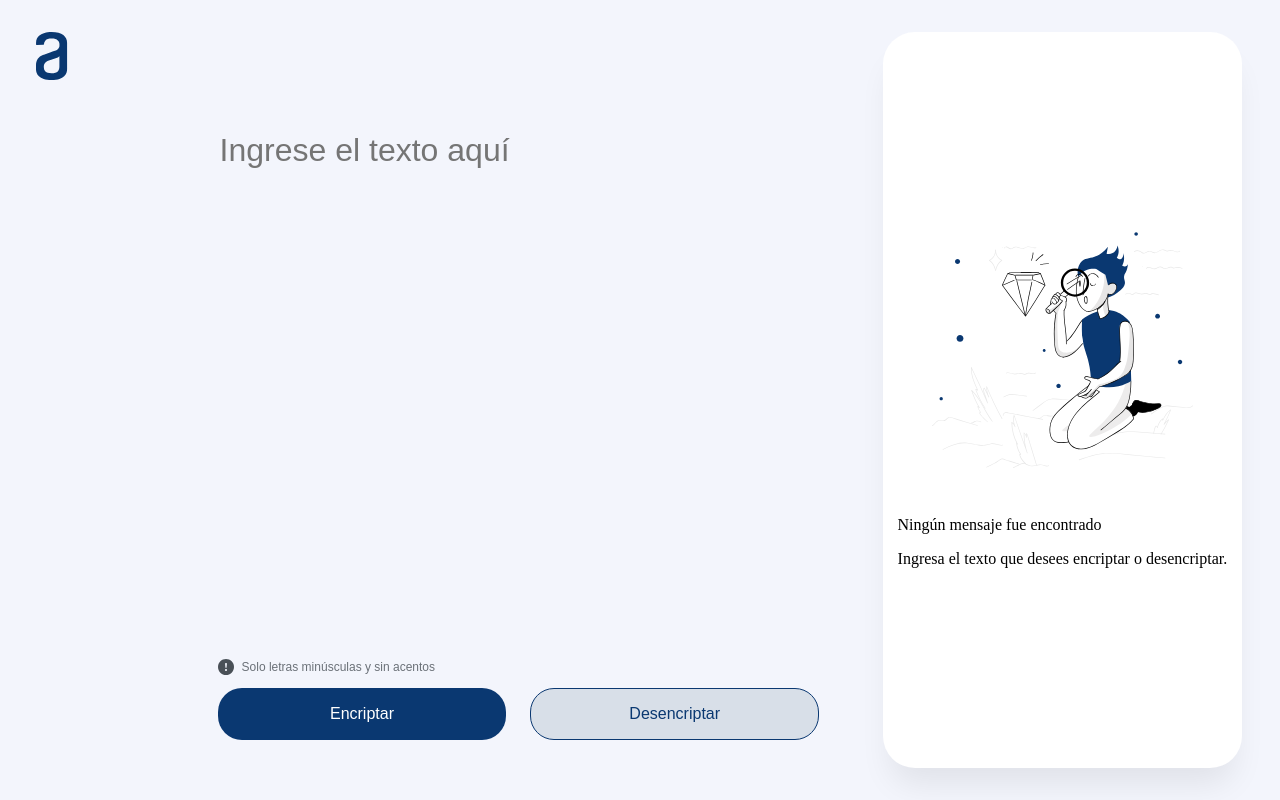
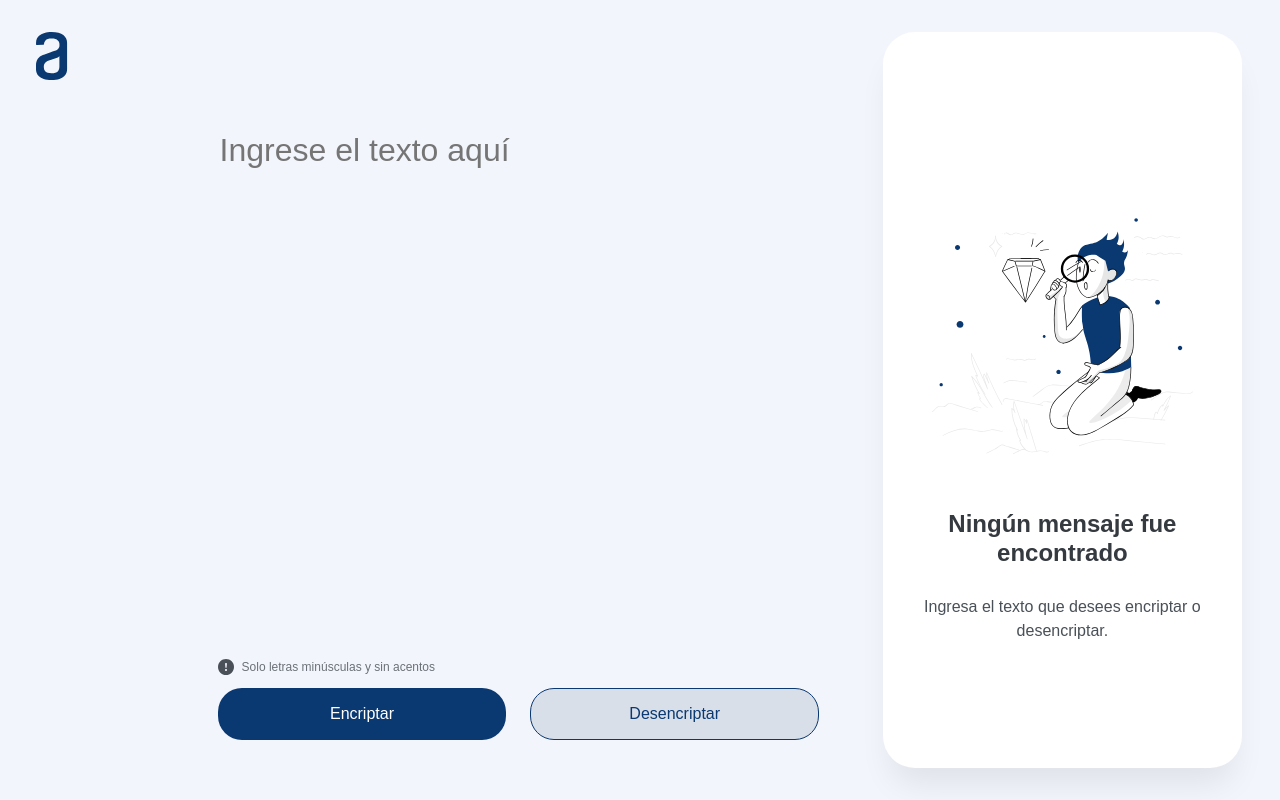
Before and after one commit to JavierGonzalez0211/encriptador, a plain HTML site: page index.html in a window 1280 px wide. Drawn offline with Linux system fonts and the light colour scheme.

Commit message:
first layout finished

```diff
--- a/css/index.css
+++ b/css/index.css
@@ -137,11 +137,44 @@
 }
 
 .doll {
-    /* position: absolute; */
     width: 84%;
     height: 32%;
-    left: auto;
-    right: auto;
     top: 283px;
 
 }
+
+.messages-container {
+    width: 84%;
+    height: 13%;
+    display: flex;
+    flex-direction: column;
+    align-items: flex-start;
+    padding: 0px;
+    gap: 16px;
+}
+
+.main-message {
+    width: 100%;
+    height: 47.5%;
+    font-family: Arial, Helvetica, sans-serif;
+    font-style: normal;
+    font-weight: 700;
+    font-size: 1.5rem;
+    line-height: 120%;
+    text-align: center;
+    align-self: stretch;
+    color: #343A40;
+
+}
+
+.secondary-message {
+    width: 100%;
+    height: 40%;
+    font-family: Arial, Helvetica, sans-serif;
+    font-style: normal;
+    font-weight: 400;
+    font-size: 1rem;
+    line-height: 150%;
+    text-align: center;
+    color: #495057;
+}
--- a/index.html
+++ b/index.html
@@ -30,7 +30,7 @@
       </div>
       <div class="result-side">
         <object data="/images/Muñeco.svg" class="doll"></object>
-        <div class="info-message">
+        <div class="messages-container">
           <p class="main-message">Ningún mensaje fue encontrado</p>
           <span class="secondary-message"
             >Ingresa el texto que desees encriptar o desencriptar.</span
```
